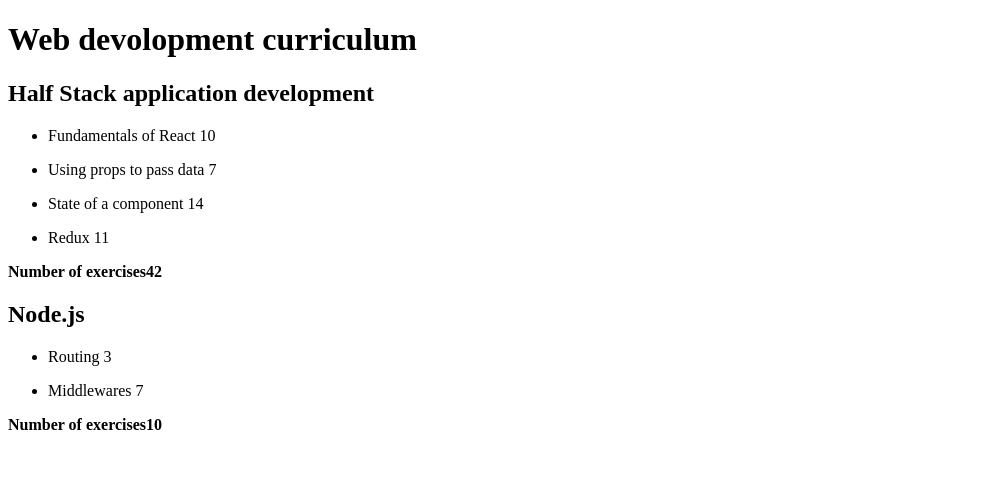
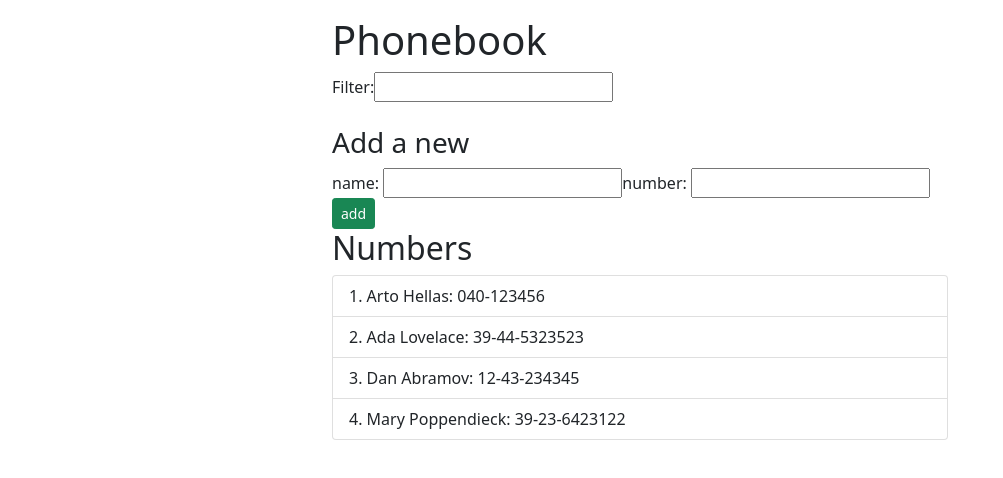
Before and after one commit to Bonyaha/Note-frontend, a React (Create React App) app: page / in a window 1280 px wide. Shown: the top 478 px of the page, without its empty margins (0-1003 px from the left). Built offline with nearby package versions, Linux system fonts and the light colour scheme.

Commit message:
added folder with project on exercises from part 2

```diff
--- a/public/index.html
+++ b/public/index.html
@@ -1,20 +1,19 @@
 <!DOCTYPE html>
 <html lang="en">
+
 <head>
   <meta charset="utf-8" />
   <link rel="icon" href="%PUBLIC_URL%/favicon.ico" />
   <meta name="viewport" content="width=device-width, initial-scale=1" />
   <meta name="theme-color" content="#000000" />
-    <meta
-      name="description"
-      content="Web site created using create-react-app"
-    />
+  <meta name="description" content="Web site created using create-react-app" />
   <link rel="apple-touch-icon" href="%PUBLIC_URL%/logo192.png" />
   <!--
       manifest.json provides metadata used when your web app is installed on a
       user's mobile device or desktop. See https://developers.google.com/web/fundamentals/web-app-manifest/
     -->
   <link rel="manifest" href="%PUBLIC_URL%/manifest.json" />
+
   <!--
       Notice the use of %PUBLIC_URL% in the tags above.
       It will be replaced with the URL of the `public` folder during the build.
@@ -25,7 +24,10 @@
       Learn how to configure a non-root public URL by running `npm run build`.
     -->
   <title>React App</title>
+  <link rel="stylesheet" href="https://cdn.jsdelivr.net/npm/bootstrap@5.1.3/dist/css/bootstrap.min.css"
+    integrity="sha384-1BmE4kWBq78iYhFldvKuhfTAU6auU8tT94WrHftjDbrCEXSU1oBoqyl2QvZ6jIW3" crossorigin="anonymous" />
 </head>
+
 <body>
   <noscript>You need to enable JavaScript to run this app.</noscript>
   <div id="root"></div>
@@ -40,4 +42,5 @@
       To create a production bundle, use `npm run build` or `yarn build`.
     -->
 </body>
+
 </html>
--- a/src/index.js
+++ b/src/index.js
@@ -1,7 +1,7 @@
 import React from 'react';
 import ReactDOM from 'react-dom/client';
 
-import App from './part 2/Exercises2.1-2.5/App';
+import App from './part 2/Ex.2.6-2.10/App';
 const notes = [
   {
     id: 1,
@@ -25,6 +25,6 @@
 
 ReactDOM.createRoot(document.getElementById('root')).render(
   <React.StrictMode>
-    <App notes={notes} />
+    <App />
   </React.StrictMode>
 );
--- /dev/null
+++ b/src/part 2/Ex.2.6-2.10/App.js
@@ -0,0 +1,79 @@
+import { useState } from 'react';
+import Display from './Display';
+import Search from './Search';
+import PersonForm from './PersonForm';
+import Person from './Persons';
+
+const App = () => {
+  const [persons, setPersons] = useState([
+    { name: 'Arto Hellas', number: '040-123456', id: 1 },
+    { name: 'Ada Lovelace', number: '39-44-5323523', id: 2 },
+    { name: 'Dan Abramov', number: '12-43-234345', id: 3 },
+    { name: 'Mary Poppendieck', number: '39-23-6423122', id: 4 },
+  ]);
+  const [newName, setNewName] = useState('');
+  const [newNumber, setNumber] = useState('');
+  const [filtered, setFiltered] = useState(persons);
+
+  const addPerson = (e) => {
+    e.preventDefault();
+    const newPerson = { name: newName, number: newNumber };
+    setPersons(persons.concat(newPerson));
+    setFiltered(persons.concat(newPerson));
+    setNewName('');
+    setNumber('');
+  };
+
+  const handleNameChange = (e) => {
+    //console.log(e.target.value);
+    setNewName(e.target.value);
+
+    checking(e.target.value);
+  };
+
+  const handleNumberChange = (e) => {
+    setNumber(e.target.value);
+  };
+
+  //Check if person already exist in our book
+  const checking = (value) => {
+    return persons.map((person) => {
+      if (person.name === value)
+        alert(`${value} is already added to phonebook`);
+    });
+  };
+  //search for person
+  const filterPersons = (e) => {
+    const query = e.target.value;
+    //let updatedList = [...persons];
+    let updatedList = persons.filter((item) => {
+      return item.name.toLowerCase().includes(query.toLowerCase());
+    });
+
+    setFiltered(updatedList);
+  };
+  console.log(filtered);
+
+  return (
+    <div className="container mt-3 w-50 ">
+      <h2 className="h1">Phonebook</h2>
+
+      <Search onChange={filterPersons} />
+
+      <br />
+      <br />
+      <h3>Add a new</h3>
+      <PersonForm
+        addPerson={addPerson}
+        newName={newName}
+        newNumber={newNumber}
+        handleNameChange={handleNameChange}
+        handleNumberChange={handleNumberChange}
+      />
+      <h2>Numbers</h2>
+      <Person filtered={filtered} />
+    </div>
+  );
+};
+
+export default App;
--- /dev/null
+++ b/src/part 2/Ex.2.6-2.10/Display.js
@@ -0,0 +1,12 @@
+import React from 'react';
+
+const Display = ({ info, number }) => {
+  //console.log(info);
+  return (
+    <li className="list-group-item">
+      {info.name}: {number}
+    </li>
+  );
+};
+
+export default Display;
--- /dev/null
+++ b/src/part 2/Ex.2.6-2.10/PersonForm.js
@@ -0,0 +1,23 @@
+import React from 'react';
+
+const PersonForm = (props) => {
+  let { addPerson, newNumber, handleNameChange, handleNumberChange, newName } =
+    props;
+
+  return (
+    <form onSubmit={addPerson}>
+      <div>
+        name: <input value={newName} onChange={handleNameChange} />
+        {''}
+        number: <input value={newNumber} onChange={handleNumberChange} />
+      </div>
+      <div>
+        <button type="submit" className="btn btn-success btn-sm">
+          add
+        </button>
+      </div>
+    </form>
+  );
+};
+
+export default PersonForm;
--- /dev/null
+++ b/src/part 2/Ex.2.6-2.10/Persons.js
@@ -0,0 +1,16 @@
+import React from 'react';
+import Display from './Display';
+
+const Person = ({ filtered }) => {
+  return (
+    <ol className="list-group list-group-numbered">
+      {filtered.length
+        ? filtered.map((person) => (
+            <Display key={person.name} info={person} number={person.number} />
+          ))
+        : `User not found`}
+    </ol>
+  );
+};
+
+export default Person;
--- /dev/null
+++ b/src/part 2/Ex.2.6-2.10/Search.js
@@ -0,0 +1,13 @@
+import React from 'react';
+
+const Search = ({ onChange }) => {
+  return (
+    <>
+      <label htmlFor="search">Filter: </label>
+
+      <input id="search" type="text" label="search" onChange={onChange} />
+    </>
+  );
+};
+
+export default Search;
```
Also changed, not shown: src/part 2/App.js (+34 -3 lines). Lines whose indentation alone changed are shown as unchanged.
